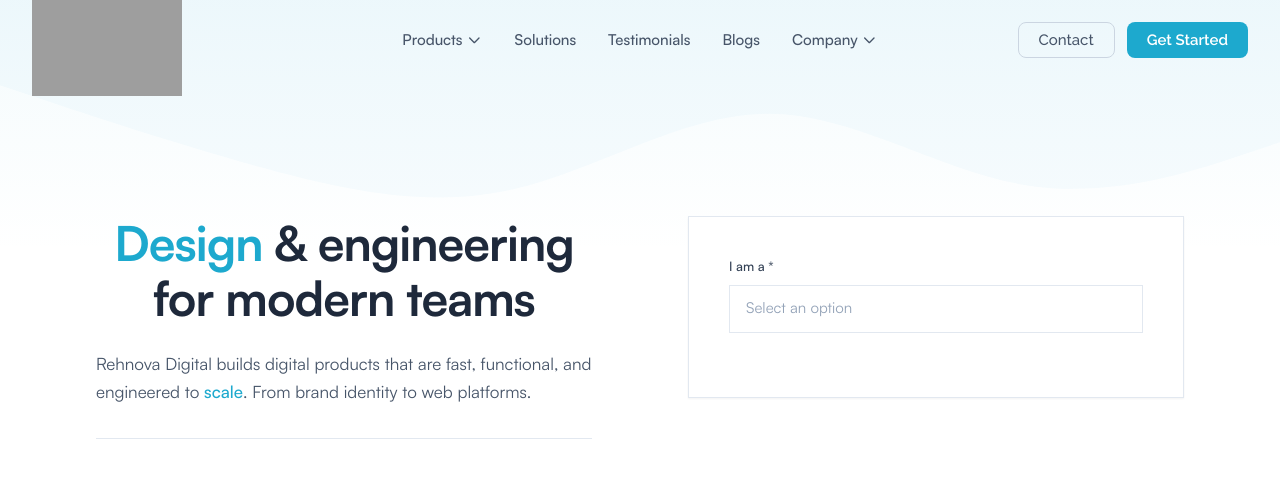
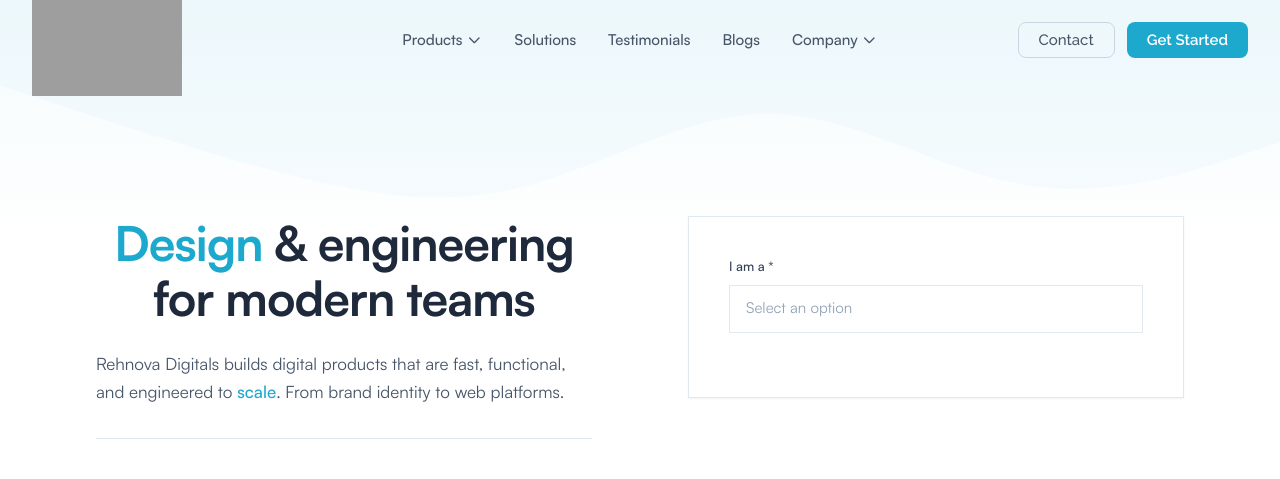
Before and after one commit to RehanRehnova/securiti, a Flask app: page /get-started in a window 1280 px wide. Shown: the top 479 px of the page. Run offline with Flask 3, Linux system fonts and the light colour scheme; parts of the project's set-up code (start-up, migrations or seed data) failed here and were passed over; some libraries are stand-ins or nearby versions; some web fonts are replaced; grey boxes are pictures that could not be loaded.

Commit message:
Update get-started.html

```diff
--- a/templates/get-started.html
+++ b/templates/get-started.html
@@ -19,7 +19,7 @@
                     </div>
 
                     <p class="font-body text-[15px] mb-10 sm:text-[16px] lg:text-[17px] text-slate-600 text-center lg:text-left leading-relaxed lg:mb-8">
-                        Rehnova Digital builds digital products that are fast, functional, and engineered to
+                        Rehnova Digitals builds digital products that are fast, functional, and engineered to
                         <span class="text-[#1DA9CE] font-medium">scale</span>. From brand identity to web platforms.
                     </p>
                     <div class="w-auto border-b border-slate-200 mb-10"></div>
```
